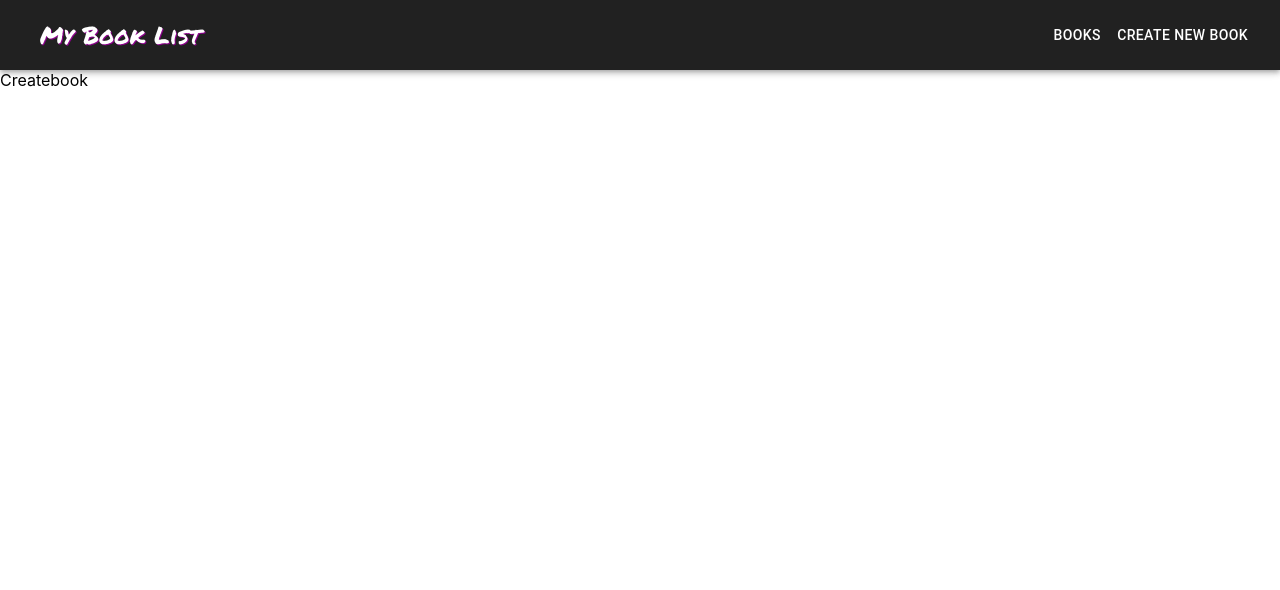
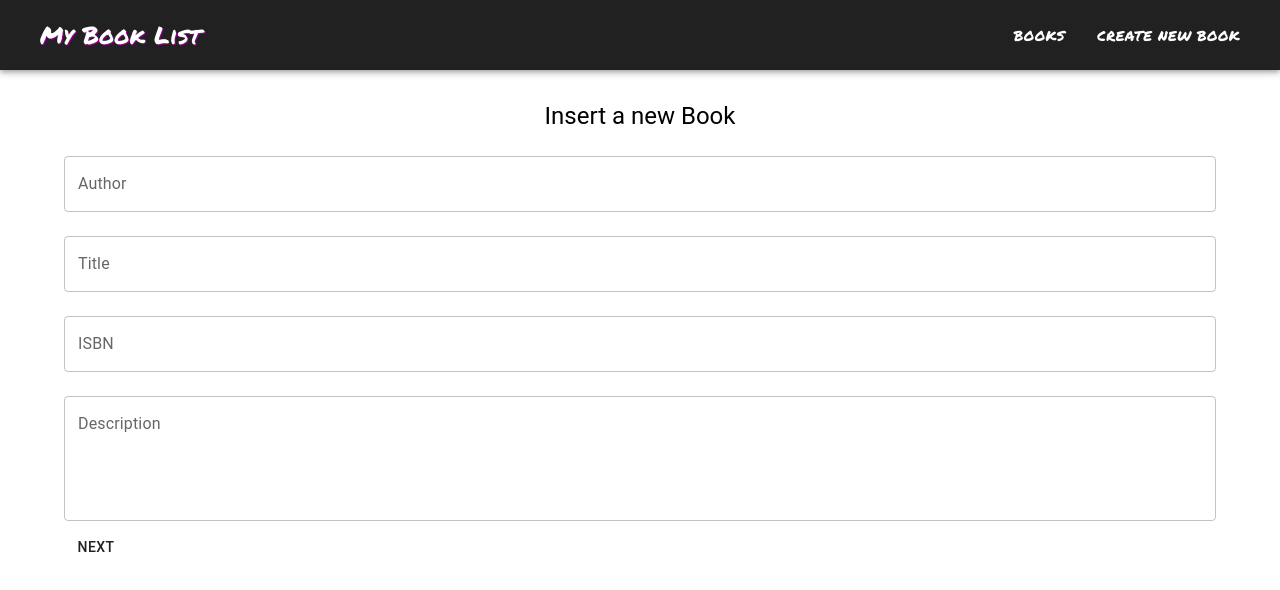
Before and after one commit to luisgcosta-runtimerev/Booklist, a React (Create React App) app: page /create in a window 1280 px wide. Shown: the top 590 px of the page. Built offline with nearby package versions, Linux system fonts and the light colour scheme.

Commit message:
add create book form

```diff
--- a/package.json
+++ b/package.json
@@ -15,6 +15,7 @@
     "react": "^17.0.2",
     "react-dom": "^17.0.2",
     "react-hook-form": "^7.30.0",
+    "react-masonry-css": "^1.0.16",
     "react-router-dom": "^6.3.0",
     "react-scripts": "5.0.1",
     "web-vitals": "^2.1.4",
--- a/src/components/AppBar.js
+++ b/src/components/AppBar.js
@@ -20,6 +20,10 @@ const useStyles = makeStyles((theme) => ({
     color: 'white',
     textShadow: '1px 1px darkmagenta',
     padding: theme.spacing(1)
+  },
+  menuItems: {
+    margin: theme.spacing(1),
+    fontFamily: 'Permanent Marker'
   },
   active: {
     background: '#f4f4f4'
@@ -104,7 +108,9 @@ export default function ResponsiveAppBar() {
                   location.pathname === page.path ? styles.active : null
                 }
               >
-                <Typography textAlign="center">{page.name}</Typography>
+                <Typography className={styles.menuItems} textAlign="center">
+                  {page.name}
+                </Typography>
               </MenuItem>
             ))}
           </Menu>
@@ -128,8 +134,12 @@ export default function ResponsiveAppBar() {
           {pages.map((page) => (
             <Button
               key={page.name}
-              onClick={handleCloseNavMenu}
+              onClick={() => {
+                navigate(page.path);
+                handleCloseNavMenu();
+              }}
               sx={{ my: 2, color: 'white', display: 'block' }}
+              className={styles.menuItems}
             >
               {page.name}
             </Button>
--- a/src/components/BookCard.js
+++ b/src/components/BookCard.js
@@ -5,18 +5,30 @@ import CardContent from '@mui/material/CardContent';
 import Button from '@mui/material/Button';
 import Typography from '@mui/material/Typography';
 import { Container } from '@mui/material';
+import { makeStyles } from '@mui/styles';
+
+const useStyles = makeStyles({
+  card: {
+    border: '1px solid darkmagenta'
+  },
+  textStyle: {
+    fontFamily: 'Permanent Marker'
+  }
+});
 
 export default function BookCard(props) {
   const onClickHandler = () => console.log('clicked');
-  console.log(props);
+  console.log('props: ', props);
+  const styles = useStyles();
+
   return (
     <Container>
-      <Card elevation={1} sx={{ maxWidth: 275 }}>
+      <Card elevation={1} sx={{ maxWidth: 275 }} className={styles.card}>
         <CardContent>
           <Typography sx={{ fontSize: 14 }} color="text.secondary" gutterBottom>
             Word of the Day
           </Typography>
-          <Typography variant="h5" component="div">
+          <Typography variant="h5" component="div" className={styles.textStyle}>
             hi
           </Typography>
           <Typography sx={{ mb: 1.5 }} color="text.secondary">
--- /dev/null
+++ b/src/components/Form.js
@@ -0,0 +1,19 @@
+import React from 'react';
+import { makeStyles } from '@mui/styles';
+
+const useStyles = makeStyles((theme) => ({
+  root: {
+    width: '100%',
+    marginTop: theme.spacing(1)
+  }
+}));
+
+export default function Form({ children, ...props }) {
+  const classes = useStyles();
+
+  return (
+    <form className={classes.root} noValidate autoComplete="off" {...props}>
+      {children}
+    </form>
+  );
+}
--- a/src/pages/Booklist.js
+++ b/src/pages/Booklist.js
@@ -1,10 +1,49 @@
-import React from 'react';
+import React, { useContext } from 'react';
+import { Container } from '@mui/material';
+import Masonry from 'react-masonry-css';
+import { makeStyles } from '@mui/styles';
 import BookCard from '../components/BookCard';
+import { BookContext } from '../DataContext';
+
+const useStyles = makeStyles({
+  myMasonryGrid: {
+    display: 'flex',
+    marginLeft: '-30px' /* gutter size offset */,
+    width: 'auto'
+  },
+  myMasonryGridColumn: {
+    paddingLeft: '15px' /* gutter size */,
+    backgroundClip: 'padding-box'
+  },
+  note: {
+    marginBottom: '15px',
+    marginTop: '15px'
+  }
+});
 
 export default function Booklist() {
+  const styles = useStyles();
+  const { books, setValues } = useContext(BookContext);
+  // eslint-disable-next-line no-console
+  console.log('context books:', books);
+  console.log('context setValues:', setValues);
+
+  const breakpointColumnsObj = {
+    default: 4,
+    1100: 3,
+    700: 2
+  };
   return (
-    <div>
-      <BookCard />
-    </div>
+    <Container>
+      <Masonry
+        breakpointCols={breakpointColumnsObj}
+        className={styles.myMasonryGrid}
+        columnClassName={styles.myMasonryGridColumn}
+      >
+        <div className={styles.note}>
+          <BookCard />
+        </div>
+      </Masonry>
+    </Container>
   );
 }
--- a/src/pages/Createbook.js
+++ b/src/pages/Createbook.js
@@ -1,5 +1,120 @@
-import React from 'react';
+import { Button, Container, TextField, Typography } from '@mui/material';
+import React, { useContext } from 'react';
+import { useForm } from 'react-hook-form';
+import * as yup from 'yup';
+import { yupResolver } from '@hookform/resolvers/yup';
+import { useNavigate } from 'react-router-dom';
+import { BookContext } from '../DataContext';
+import Form from '../components/Form';
+
+const schema = yup.object().shape({
+  author: yup
+    .string()
+    .matches(/^([^0-9]*)$/, 'Author should not contain numbers')
+    .required('Author is a required field'),
+  title: yup.string().required('Title is a required field'),
+  isbn: yup
+    .number()
+    .typeError('You need to insert a number')
+    .required('ISBN is a required field')
+    .positive()
+    .integer(),
+  description: yup.string(),
+  active: yup.bool().required('You need to select if the book will be visible')
+});
 
 export default function Createbook() {
-  return <div>Createbook</div>;
+  const { setValues } = useContext(BookContext);
+  const {
+    register,
+    handleSubmit,
+    formState: { errors }
+  } = useForm({
+    resolver: yupResolver(schema),
+    mode: 'onBlur'
+  });
+  const navigate = useNavigate();
+  const onSubmit = (data) => {
+    navigate('/');
+    setValues(data);
+  };
+
+  const author = register('author');
+  const title = register('title');
+  const isbn = register('isbn');
+  const description = register('isbn');
+  const active = register('active');
+
+  return (
+    <Container>
+      <Typography
+        component="h2"
+        variant="h5"
+        align="center"
+        sx={{ marginTop: '30px' }}
+      >
+        Insert a new Book
+      </Typography>
+      <Form onSubmit={handleSubmit(onSubmit)}>
+        {/* !! -> cast a value to boolean */}
+        <TextField
+          inputRef={author.ref}
+          onChange={author.onChange}
+          onBlur={author.onBlur}
+          name="author"
+          type="text"
+          label="Author"
+          error={!!errors.author}
+          helperText={errors?.author?.message}
+          variant="outlined"
+          margin="normal"
+          fullWidth
+        />
+        <TextField
+          inputRef={title.ref}
+          onChange={title.onChange}
+          onBlur={title.onBlur}
+          name="title"
+          type="text"
+          label="Title"
+          error={!!errors.title}
+          helperText={errors?.title?.message}
+          variant="outlined"
+          margin="normal"
+          fullWidth
+        />
+        <TextField
+          inputRef={isbn.ref}
+          onChange={isbn.onChange}
+          onBlur={isbn.onBlur}
+          name="isbn"
+          type="text"
+          label="ISBN"
+          error={!!errors.isbn}
+          helperText={errors?.isbn?.message}
+          variant="outlined"
+          margin="normal"
+          fullWidth
+        />
+        <TextField
+          inputRef={description.ref}
+          onChange={description.onChange}
+          onBlur={description.onBlur}
+          name="description"
+          type="text"
+          label="Description"
+          error={!!errors.description}
+          helperText={errors?.description?.message}
+          variant="outlined"
+          margin="normal"
+          fullWidth
+          multiline
+          rows={4}
+        />
+        <Button>Next</Button>
+      </Form>
+    </Container>
+  );
 }
+
+// autor, titulo, isbn, descrição, genero, ativo
```
Also changed, not shown: 1 other file (tests, documents, lock files or other folders).
